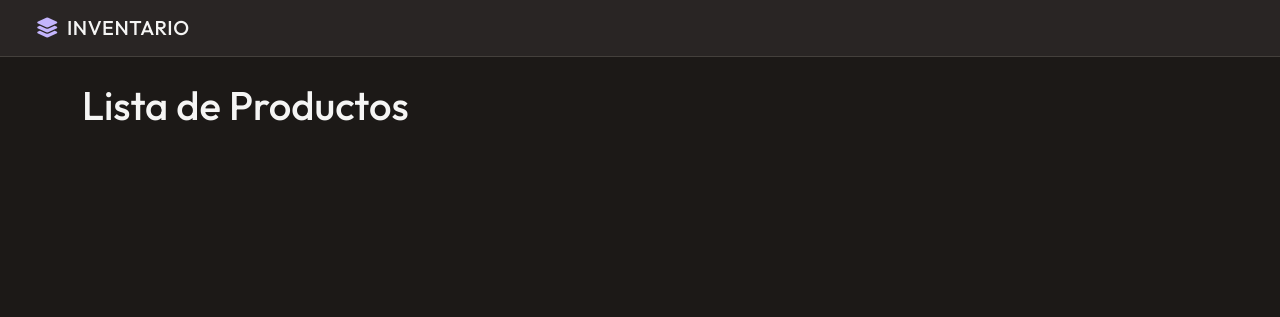
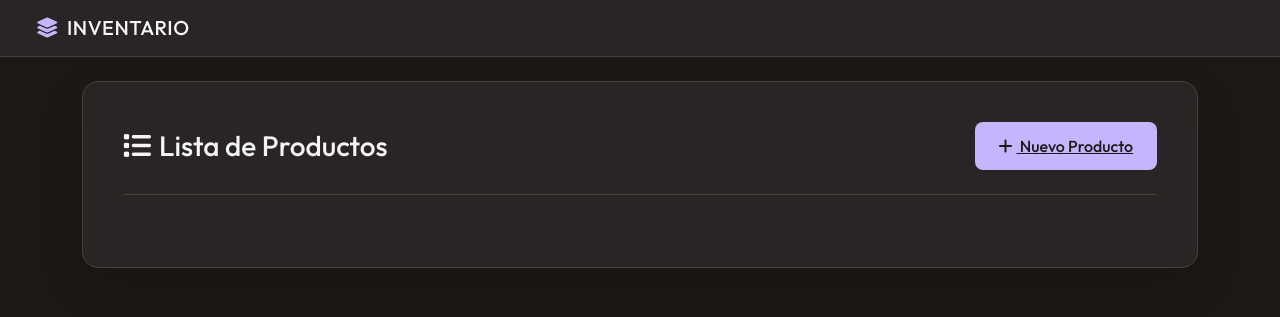
Before and after one commit to MiguelAngelRamos/orm-3, a Django app: page / in a window 1280 px wide. Shown: the top 317 px of the page. Run offline with Django 5.2, Linux system fonts and the light colour scheme.

Commit message:
estilo css

```diff
--- a/crud_app/templates/listar.html
+++ b/crud_app/templates/listar.html
@@ -1,5 +1,13 @@
 {% extends 'base.html' %}
 
 {% block content %}
-<h1 class="mb-4">Lista de Productos</h1>
+<div class="panel shadow-lg">
+  <div class="panel-header">
+    <h2 class="panel-title"><i class="fas fa-list me-2"></i>Lista de Productos</h2>
+    <a href="#" class="btn-pastel-purple">
+      <i class="fas fa-plus me-1"></i>
+      Nuevo Producto
+    </a>
+  </div>
+</div>
 {% endblock %}
--- a/static/css/styles.css
+++ b/static/css/styles.css
@@ -6,14 +6,21 @@
   --text-primary: #f5f5f4;
   --text-secondary: #a8a29e;
 
-  --accent-purple: #c4b5fd; /* Color principal (para botones primarios y logos) */
-  --accent-green: #86efac;  /* Para botones de guardar o notificaciones de éxito */
-  --accent-red: #fca5a5;    /* Para botones de eliminar o notificaciones de error */
-  --accent-blue: #93c5fd;   /* Para botones de editar o notificaciones informativas */
-  --accent-yellow: #fde047; /* Para destacar datos importantes (ej. cantidad de stock) */
+  --accent-purple: #c4b5fd;
+  /* Color principal (para botones primarios y logos) */
+  --accent-green: #86efac;
+  /* Para botones de guardar o notificaciones de éxito */
+  --accent-red: #fca5a5;
+  /* Para botones de eliminar o notificaciones de error */
+  --accent-blue: #93c5fd;
+  /* Para botones de editar o notificaciones informativas */
+  --accent-yellow: #fde047;
+  /* Para destacar datos importantes (ej. cantidad de stock) */
 
-  --border-color: #44403c; /* Color de las líneas divisorias que separan elementos */
-  --transition-speed: 0.25s; /* Velocidad estándar para todas las animaciones (hover, focus) */
+  --border-color: #44403c;
+  /* Color de las líneas divisorias que separan elementos */
+  --transition-speed: 0.25s;
+  /* Velocidad estándar para todas las animaciones (hover, focus) */
 }
 
 body {
@@ -39,6 +46,46 @@ body {
   color: var(--accent-purple);
 }
 
-.content-grid {
+.content-grid {}
 
+.panel {
+  background-color: var(--bg-surface);
+  border: 1px solid var(--border-color);
+  border-radius: 1rem;
+  padding: 2.5rem;
 }
+
+
+.panel-header {
+  display: flex;
+  justify-content: space-between;
+  align-items: center;
+  margin-bottom: 2rem;
+  padding-bottom: 1.5rem;
+  border-bottom: 1px solid var(--border-color);
+}
+
+.panel-title {
+  font-size: 1.75rem;
+  font-weight: 500;
+  color: var(--text-primary);
+  margin: 0;
+}
+
+
+/* ESTILOS PARA BOTONES */
+
+.btn-pastel-purple {
+  background-color: var(--accent-purple);
+  color: var(--bg-main);
+  border: none;
+  border-radius: 0.5rem;
+  padding: 0.75rem 1.5rem;
+  font-weight: 500;
+  transition: background-color var(--transition-speed), color var(--transition-speed);
+}
+
+.btn-pastel-purple:hover {
+  background-color: var(--accent-purple-hover);
+  color: var(--bg-main-hover);
+}
```
